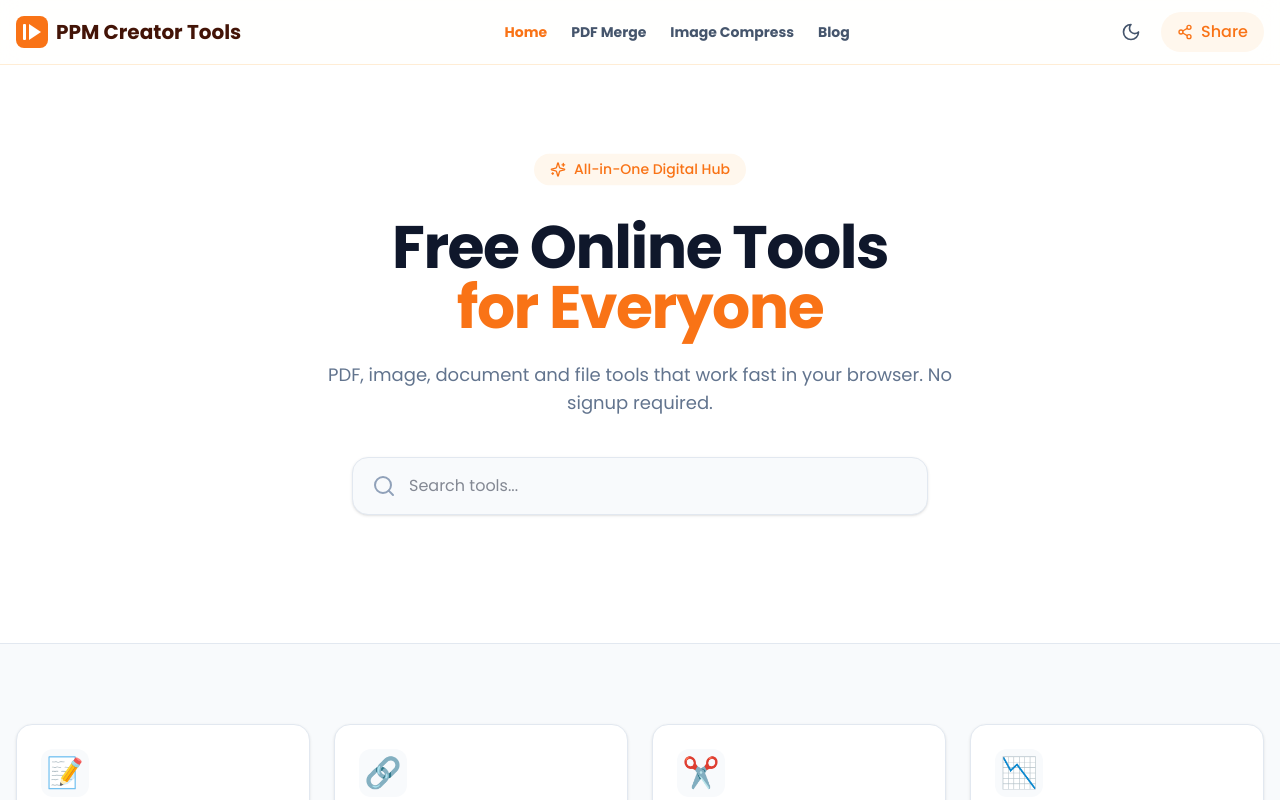
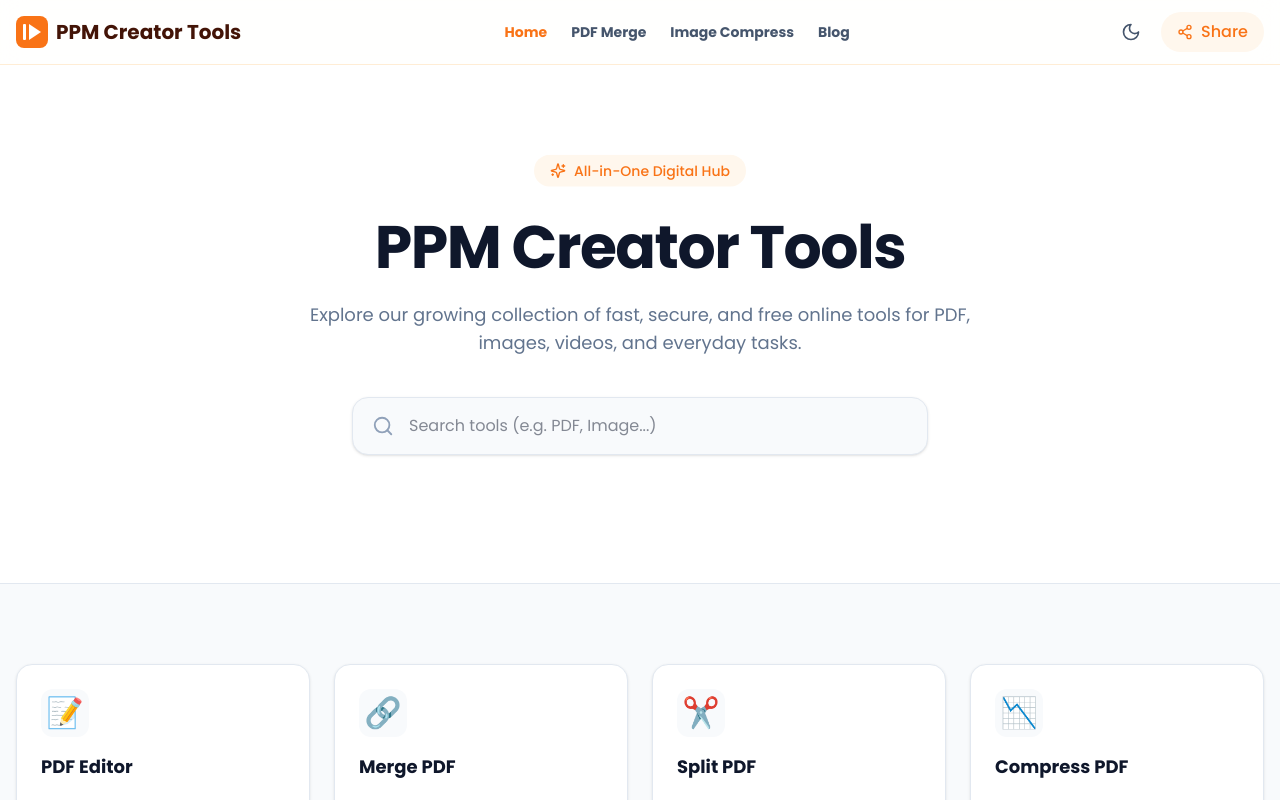
Before and after one commit to pabanfiles/banglabytex, a React (Vite) app in the folder frontend/: page / in a window 1280 px wide. Shown: the top 800 px of the page. Built offline with nearby package versions, Linux system fonts and the light colour scheme.

Commit message:
Add auto-suggest search dropdown to homepage

```diff
--- a/frontend/src/pages/Home.tsx
+++ b/frontend/src/pages/Home.tsx
@@ -1,5 +1,5 @@
-import { useState } from 'react'
-import { ArrowRight, Search, Sparkles } from 'lucide-react'
+import { useState, useRef, useEffect } from 'react'
+import { ArrowRight, Search, Sparkles, X } from 'lucide-react'
 
 const ALL_TOOLS = [
   { name: 'PDF Editor', icon: '📝', link: '/pdf-editor.html' },
@@ -19,6 +19,19 @@ const ALL_TOOLS = [
 
 export default function Home() {
   const [search, setSearch] = useState('')
+  const [showSuggestions, setShowSuggestions] = useState(false)
+  const searchRef = useRef<HTMLDivElement>(null)
+
+  // ক্লিক আউটসাইড করলে সাজেশন বন্ধ হবে
+  useEffect(() => {
+    const handleClickOutside = (event: MouseEvent) => {
+      if (searchRef.current && !searchRef.current.contains(event.target as Node)) {
+        setShowSuggestions(false)
+      }
+    }
+    document.addEventListener("mousedown", handleClickOutside)
+    return () => document.removeEventListener("mousedown", handleClickOutside)
+  }, [])
 
   const filteredTools = ALL_TOOLS.filter(t =>
     t.name.toLowerCase().includes(search.toLowerCase())
@@ -26,36 +39,61 @@ export default function Home() {
 
   return (
     <div className="bg-slate-50 dark:bg-slate-900 min-h-screen">
-      {/* HERO SECTION with Animation */}
+      {/* HERO SECTION */}
       <section className="bg-white dark:bg-slate-800 border-b border-slate-200 dark:border-slate-700 pt-24 pb-32 text-center px-4 transition-colors duration-300">
         <div className="max-w-3xl mx-auto">
           <div className="inline-flex items-center gap-2 px-4 py-1.5 rounded-full bg-[#FFF7ED] dark:bg-slate-700 text-[#F97316] text-sm font-medium mb-6 animate-bounce">
             <Sparkles size={16} /> All-in-One Digital Hub
           </div>
 
-          <h1 className="text-4xl md:text-6xl font-extrabold mb-6 text-slate-900 dark:text-white tracking-tight animate-[fadeIn_1s_ease-in-out]">
-            Free Online Tools <br />
-            <span className="text-[#F97316]">for Everyone</span>
+          <h1 className="text-4xl md:text-6xl font-extrabold mb-6 text-slate-900 dark:text-white tracking-tight">
+            PPM Creator Tools
           </h1>
 
           <p className="text-lg text-slate-500 dark:text-slate-400 max-w-2xl mx-auto mb-10">
-            PDF, image, document and file tools that work fast in your browser. No signup required.
+            Explore our growing collection of fast, secure, and free online tools for PDF, images, videos, and everyday tasks.
           </p>
 
-          <div className="max-w-xl mx-auto relative">
-            <Search className="absolute left-5 top-1/2 -translate-y-1/2 text-slate-400" />
+          {/* Search Bar with Auto Suggest */}
+          <div className="max-w-xl mx-auto relative" ref={searchRef}>
+            <Search className="absolute left-5 top-1/2 -translate-y-1/2 text-slate-400" size={22}/>
             <input
               type="text"
-              placeholder="Search tools..."
+              placeholder="Search tools (e.g. PDF, Image...)"
               value={search}
-              onChange={e => setSearch(e.target.value)}
-              className="w-full pl-14 pr-6 py-4 rounded-2xl bg-slate-50 dark:bg-slate-900 text-slate-900 dark:text-white border border-slate-200 dark:border-slate-700 shadow-sm focus:ring-2 focus:ring-[#F97316] outline-none transition-all"
+              onChange={e => { setSearch(e.target.value); setShowSuggestions(true) }}
+              onFocus={() => setShowSuggestions(true)}
+              className="w-full pl-14 pr-12 py-4 rounded-2xl bg-slate-50 dark:bg-slate-900 text-slate-900 dark:text-white border border-slate-200 dark:border-slate-700 shadow-sm focus:ring-2 focus:ring-[#F97316] outline-none transition-all"
             />
+            {search && (
+              <button onClick={() => setSearch('')} className="absolute right-5 top-1/2 -translate-y-1/2 text-slate-400 hover:text-slate-600">
+                <X size={20}/>
+              </button>
+            )}
+
+            {/* Auto Suggest Dropdown */}
+            {showSuggestions && search.length > 0 && (
+              <div className="absolute top-full left-0 w-full mt-2 bg-white dark:bg-slate-800 rounded-2xl shadow-2xl border border-slate-200 dark:border-slate-700 overflow-hidden text-left z-50">
+                {filteredTools.length > 0 ? (
+                  <div className="max-h-64 overflow-y-auto">
+                    {filteredTools.map(tool => (
+                      <a key={tool.name} href={tool.link} className="flex items-center gap-4 px-6 py-4 hover:bg-slate-50 dark:hover:bg-slate-700 border-b border-slate-100 dark:border-slate-700 last:border-0 transition-colors">
+                        <span className="text-2xl">{tool.icon}</span>
+                        <span className="font-semibold text-slate-800 dark:text-white">{tool.name}</span>
+                        <ArrowRight size={16} className="ml-auto text-slate-400" />
+                      </a>
+                    ))}
+                  </div>
+                ) : (
+                  <div className="px-6 py-6 text-center text-slate-500 text-sm">No tools found for "{search}"</div>
+                )}
+              </div>
+            )}
           </div>
         </div>
       </section>
 
-      {/* TOOLS GRID with Animation */}
+      {/* TOOLS GRID */}
       <section className="max-w-7xl mx-auto px-4 py-20">
         <div className="grid grid-cols-1 sm:grid-cols-2 lg:grid-cols-3 xl:grid-cols-4 gap-6">
           {filteredTools.map((tool, index) => (
@@ -82,12 +120,8 @@ export default function Home() {
         </div>
       </section>
 
-      {/* Tailwind Animation Keyframes */}
+      {/* Keyframes for Animation */}
       <style>{`
-        @keyframes fadeIn {
-          from { opacity: 0; }
-          to { opacity: 1; }
-        }
         @keyframes fadeInUp {
           from { opacity: 0; transform: translateY(20px); }
           to { opacity: 1; transform: translateY(0); }
```
